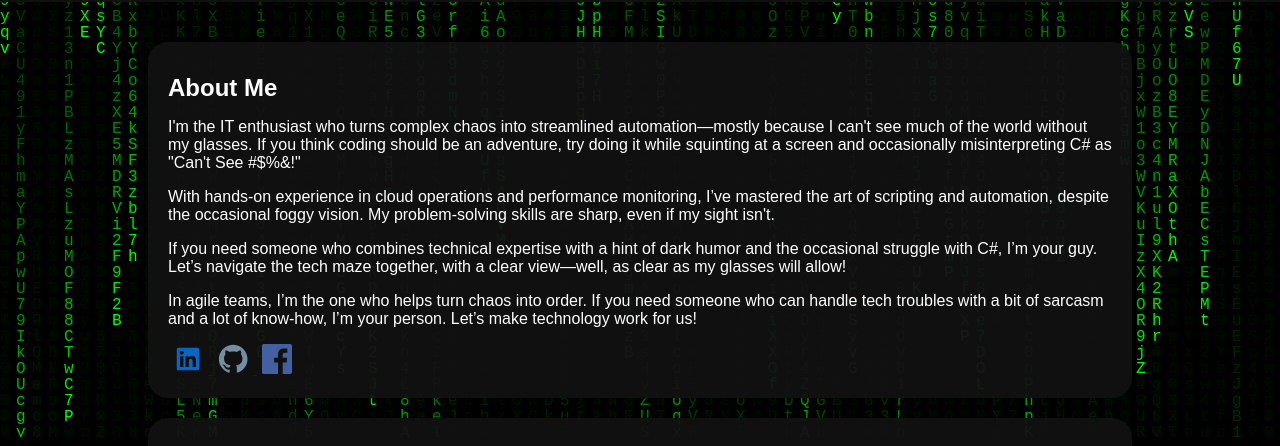
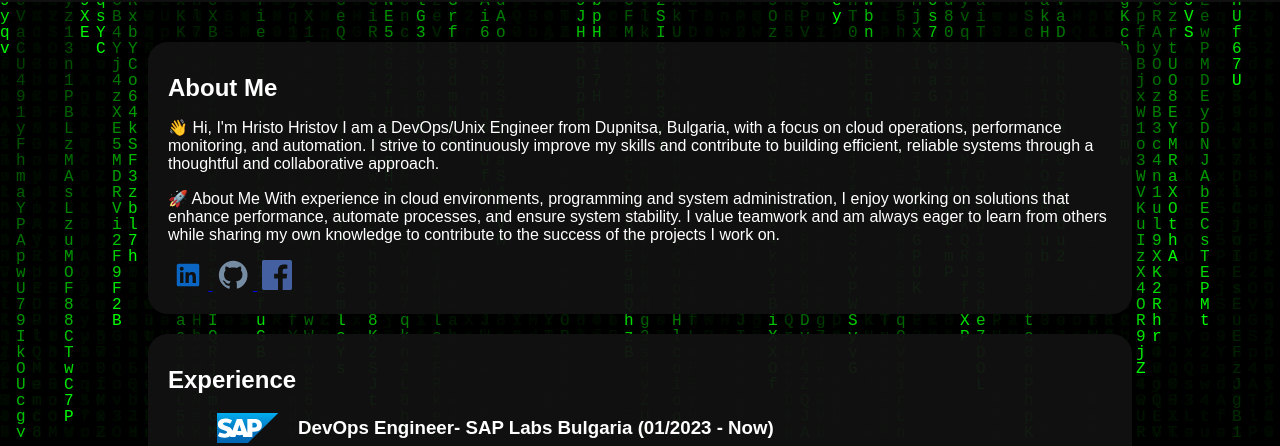
Before and after one commit to jbravoturtle/personal_portfolio, a plain HTML site: page index.html in a window 1280 px wide. Shown: the part 363-809 px from the top of the page. Drawn offline with Linux system fonts and the light colour scheme.

Commit message:
Update index.html

```diff
--- a/index.html
+++ b/index.html
@@ -192,11 +192,8 @@
       <div class="container">
       <section class="section">
          <h2>About Me</h2>
-         <p>I'm the IT enthusiast who turns complex chaos into streamlined automation—mostly because I can't see much of the world without my glasses. If you think coding should be an adventure, try doing it while squinting at a screen and occasionally misinterpreting C# as "Can't See #$%&!"</p>
-         <p>With hands-on experience in cloud operations and performance monitoring, I’ve mastered the art of scripting and automation, despite the occasional foggy vision. My problem-solving skills are sharp, even if my sight isn't. </p>
-         <p>If you need someone who combines technical expertise with a hint of dark humor and the occasional struggle with C#, I’m your guy. Let’s navigate the tech maze together, with a clear view—well, as clear as my glasses will allow!</p>
-         <p>In agile teams, I’m the one who helps turn chaos into order. If you need someone who can handle tech troubles with a bit of sarcasm and a lot of know-how, I’m your person. Let’s make technology work for us!</p>
-
+         <p>👋 Hi, I'm Hristo Hristov I am a DevOps/Unix Engineer from Dupnitsa, Bulgaria, with a focus on cloud operations, performance monitoring, and automation. I strive to continuously improve my skills and contribute to building efficient, reliable systems through a thoughtful and collaborative approach.</p>
+         <p>🚀 About Me With experience in cloud environments, programming and system administration, I enjoy working on solutions that enhance performance, automate processes, and ensure system stability. I value teamwork and am always eager to learn from others while sharing my own knowledge to contribute to the success of the projects I work on.</p>
          <a href="https://www.linkedin.com/in/nysgoth/">
             <img src="linkedin.svg" alt="LinkedIn Logo" class="header-logo">
         </a>
```
